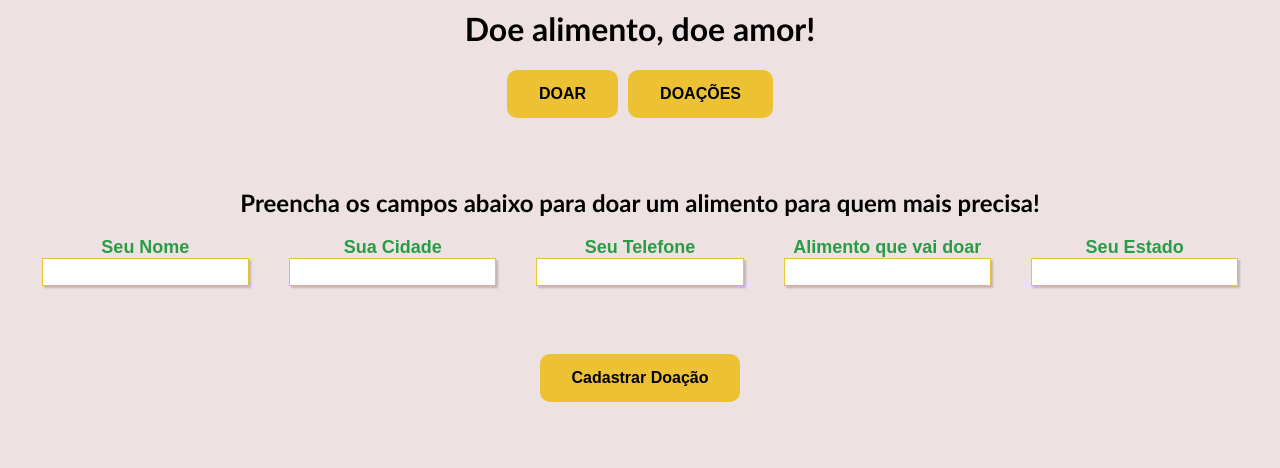
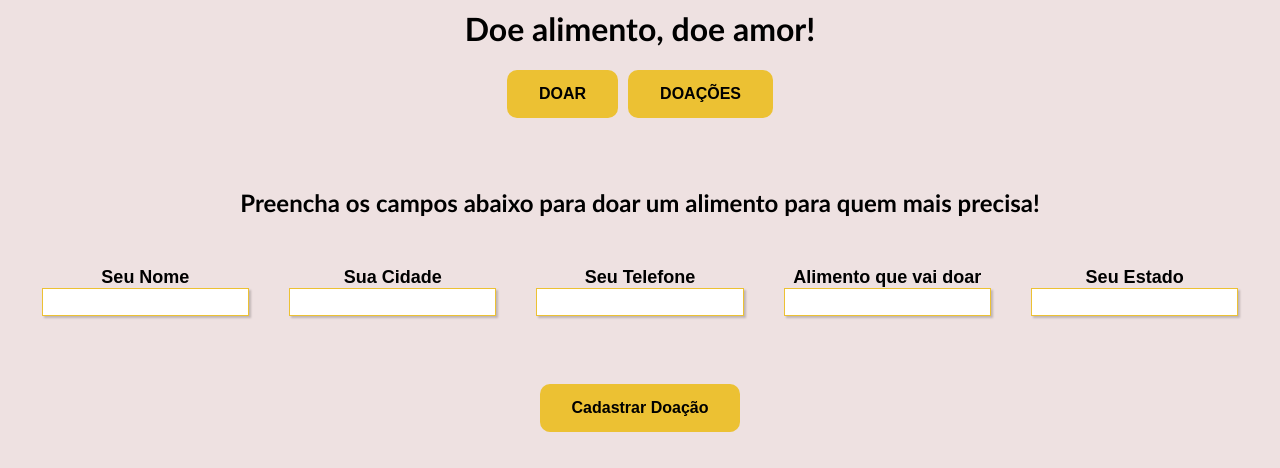
Before and after one commit to CodeThales/Projeto-CRUD-PythonFlask-PostgreSQL-DBeaver, a Flask app: page /doar in a window 1280 px wide. Shown: the part 332-800 px from the top of the page. Run offline with Flask 2, Linux system fonts and the light colour scheme.

Commit message:
Update doar.css
changing label's color into black

```diff
--- a/Projeto Alimento Solidário/static/pages/doar.css
+++ b/Projeto Alimento Solidário/static/pages/doar.css
@@ -7,8 +7,9 @@
   margin-bottom: 1em;
   margin-left: 20px;
   margin-right: 20px;
-  color: #299c46;
+  color: black;
   font-size: large;
+  margin-top: 30px;
 }
 
 .campo label{
```
